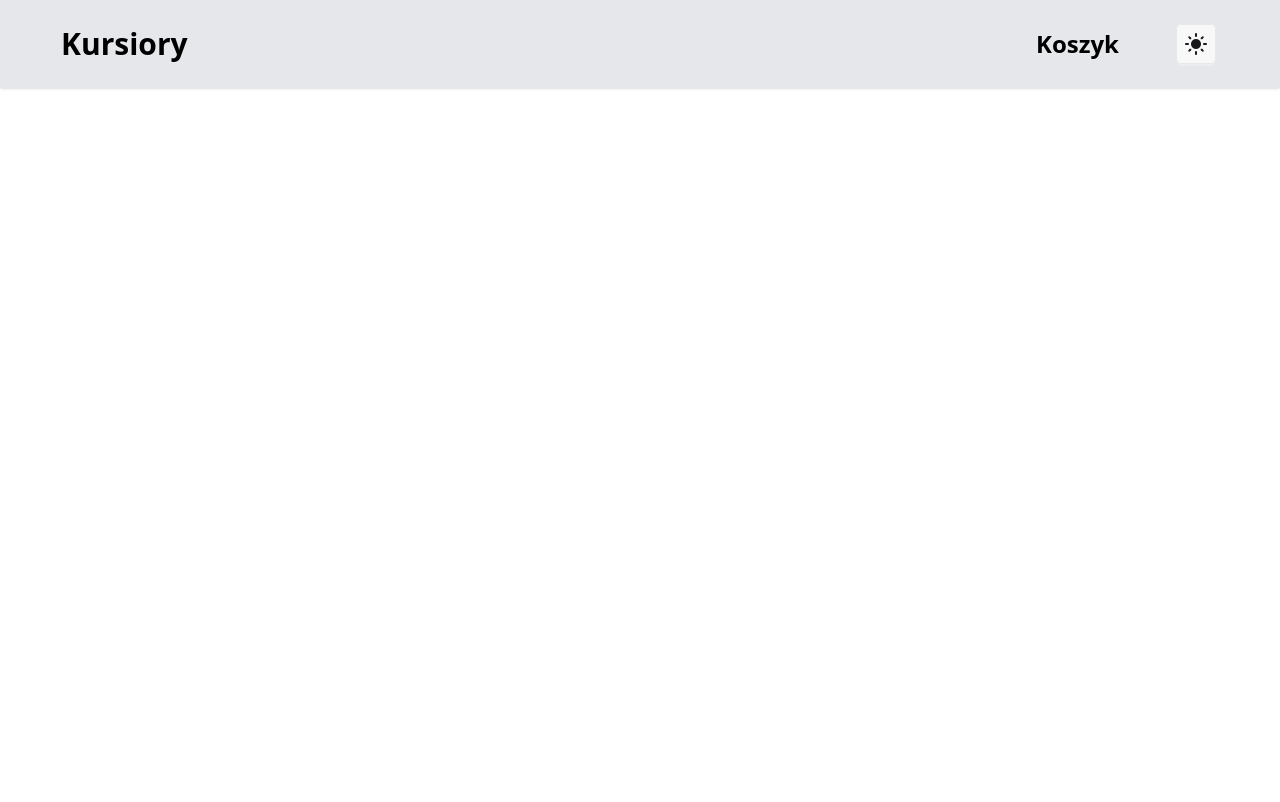
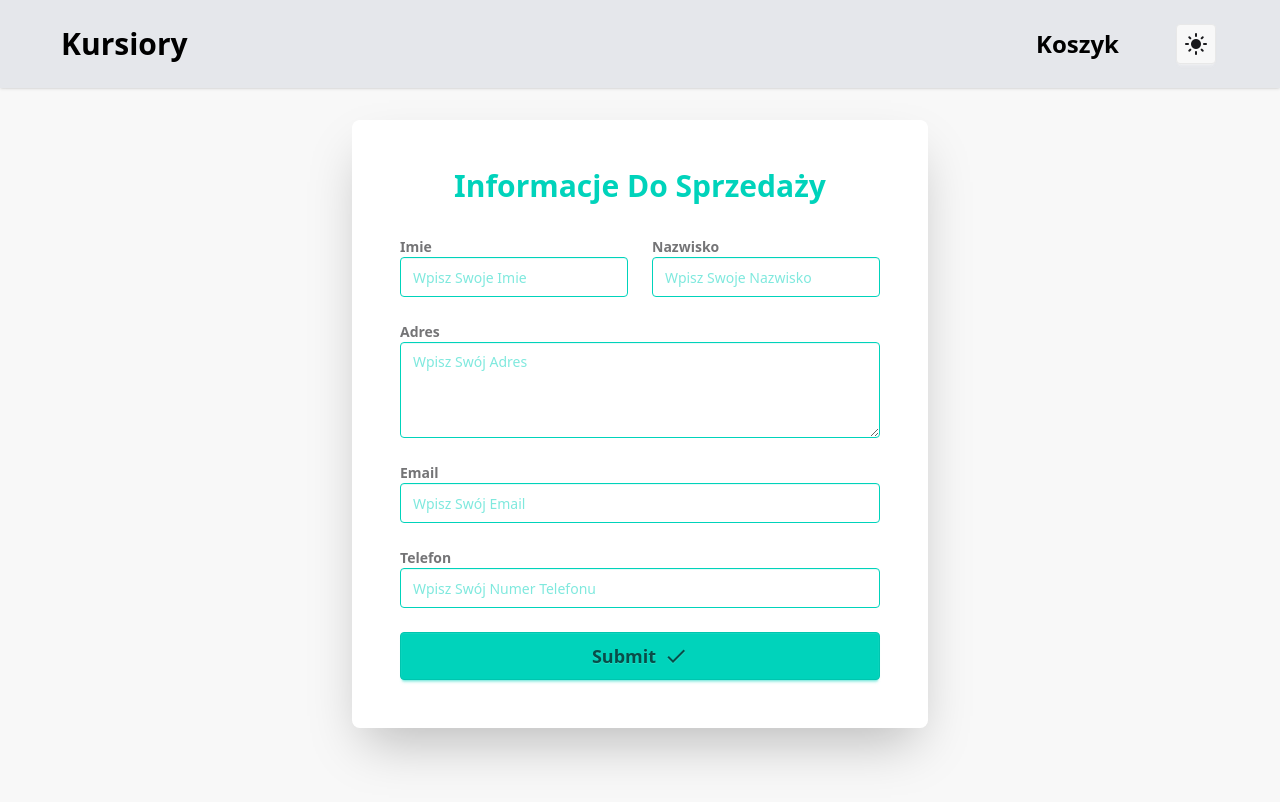
Before and after one commit to Keryyyl/SklepZaliczenie, a React (Vite) app: page /koszyk in a window 1280 px wide. Shown: the top 802 px of the page. Built offline with nearby package versions, Linux system fonts and the light colour scheme.

Commit message:
Adds MailForm

```diff
--- a/src/pages/Koszyk.jsx
+++ b/src/pages/Koszyk.jsx
@@ -1,5 +1,6 @@
 import Header from "./components/Header"
 import KursCard from "./components/KursCard"
+import MailForm from "./components/MailForm"
 
 function Koszyk() {
 
@@ -8,6 +9,7 @@ function Koszyk() {
       <Header/>
       Koszyk
       {/* <KursCard title="Tytułek" description="Jakiś opis" price="20" /> */}
+      <MailForm/>
       </>
     )
   }
--- a/src/pages/components/Header.jsx
+++ b/src/pages/components/Header.jsx
@@ -9,7 +9,6 @@ function Header() {
 
     useEffect(() => {
         if (darkMode) {
-            console.log("dark");
             document.documentElement.classList.add("dark");
             localStorage.setItem("theme", "dark");
             document.getElementById("lightswitch").classList.add("btn-ghost");
--- a/src/pages/components/MailForm.jsx
+++ b/src/pages/components/MailForm.jsx
@@ -1,11 +1,122 @@
+import React, { useState } from 'react';
 
 function KursCard(props) {
+    const [formData, setFormData] = useState({
+        name: '',
+        forename: '',
+        address: '',
+        email: '',
+        phone: ''
+    });
+
+    const handleSubmit = (e) => {
+        e.preventDefault();
+        console.log('Form submitted:', formData);
+        // Handle form submission here
+    };
+
+    const handleChange = (e) => {
+        const { name, value } = e.target;
+        setFormData(prev => ({
+            ...prev,
+            [name]: value
+        }));
+    };
 
     return (
-      <>
+        <div className="min-h-screen bg-base-200 flex items-center justify-center p-6">
+            <div className="card w-full max-w-xl bg-base-100 shadow-2xl rounded-lg p-6">
+                <div className="card-body">
+                    <h2 className="text-3xl font-bold text-center text-accent mb-6">Informacje Do Sprzedaży</h2>
 
-      </>
-    )
-  }
+                    <form onSubmit={handleSubmit} className="space-y-6">
+                        <div className="grid grid-cols-1 md:grid-cols-2 gap-6">
+                            <div className="form-control w-full">
+                                <label className="label">
+                                    <span className="label-text font-semibold">Imie</span>
+                                </label>
+                                <input
+                                    type="text"
+                                    name="name"
+                                    value={formData.name}
+                                    onChange={handleChange}
+                                    placeholder="Wpisz Swoje Imie"
+                                    className="input input-accent w-full text-accent"
+                                    required
+                                />
+                            </div>
 
-  export default KursCard
+                            <div className="form-control w-full">
+                                <label className="label">
+                                    <span className="label-text font-semibold">Nazwisko</span>
+                                </label>
+                                <input
+                                    type="text"
+                                    name="forename"
+                                    value={formData.forename}
+                                    onChange={handleChange}
+                                    placeholder="Wpisz Swoje Nazwisko"
+                                    className="input input-accent w-full text-accent"
+                                    required
+                                />
+                            </div>
+                        </div>
+
+                        <div className="form-control w-full">
+                            <label className="label">
+                                <span className="label-text font-semibold">Adres</span>
+                            </label>
+                            <textarea
+                                name="address"
+                                value={formData.address}
+                                onChange={handleChange}
+                                placeholder="Wpisz Swój Adres"
+                                className="textarea textarea-accent h-24 w-full text-accent"
+                                required
+                            />
+                        </div>
+
+                        <div className="form-control w-full">
+                            <label className="label">
+                                <span className="label-text font-semibold">Email</span>
+                            </label>
+                            <input
+                                type="email"
+                                name="email"
+                                value={formData.email}
+                                onChange={handleChange}
+                                placeholder="Wpisz Swój Email"
+                                className="input input-accent w-full text-accent"
+                                required
+                            />
+                        </div>
+
+                        <div className="form-control w-full">
+                            <label className="label">
+                                <span className="label-text font-semibold">Telefon</span>
+                            </label>
+                            <input
+                                type="tel"
+                                name="phone"
+                                value={formData.phone}
+                                onChange={handleChange}
+                                placeholder="Wpisz Swój Numer Telefonu"
+                                className="input input-accent w-full text-accent"
+                                required
+                            />
+                        </div>
+
+                        <div className="card-actions justify-end mt-6">
+                            <button type="submit" className="btn btn-accent btn-lg w-full flex items-center justify-center gap-2">
+                                Submit
+                                <span className="material-icons"> check </span>
+                            </button>
+                        </div>
+                    </form>
+                </div>
+            </div>
+        </div>
+    );
+}
+
+export default KursCard;
```
